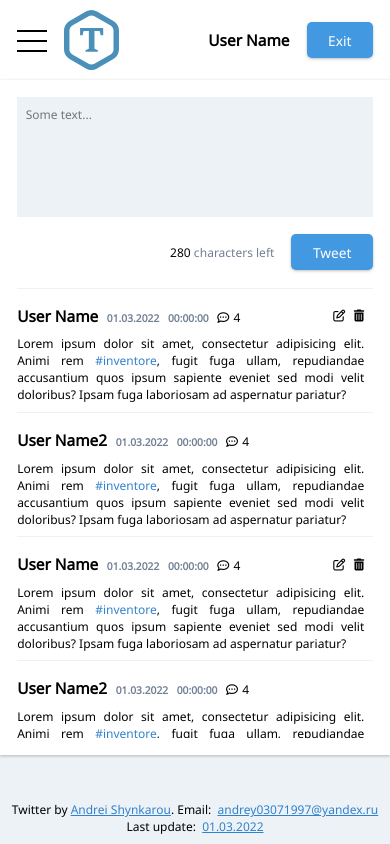
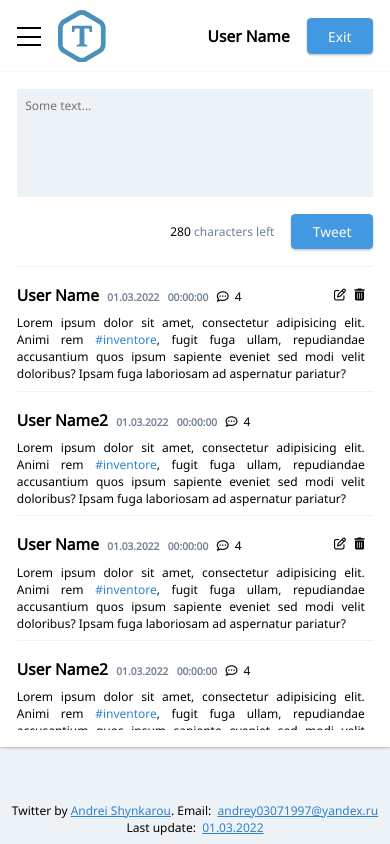
Before and after one commit to andrei4ik1997/DataMola_Trainee, a plain HTML site: page UI/index.html in a window 390 px wide. Drawn offline with Linux system fonts and the light colour scheme.

Commit message:
Fix remarks

```diff
--- a/UI/styles.css
+++ b/UI/styles.css
@@ -9,10 +9,8 @@
 }
 
 :root {
-  --primary__value: 1.4286rem;
-  --secondary__value: 0.7143rem;
-  --width__button: 7.1429rem;
-  --height__button: 2.8571rem;
+  --primary__value: 1.4rem;
+  --secondary__value: 0.7rem;
   --color__background_body: #edf2f7;
   --color__background_primary: #fff;
   --color__primary: #4299e1;
@@ -21,15 +19,15 @@
   --color__hashtag: #3182ce;
   --color__text: #000000;
   --color__button-text: #ffffff;
-  --shadow: 0px 1px 3px rgba(0, 0, 0, 0.25);
-  --border__input: 2px solid #d9d9d9;
-  --border-bottom: solid #edf2f7 1px;
-  --border_radius: 5px;
+  --shadow: 0px 0.1rem 0.2rem rgba(0, 0, 0, 0.25);
+  --border__input: 0.15rem solid #d9d9d9;
+  --border-bottom: solid #edf2f7 0.1rem;
+  --border_radius: 0.35rem;
   --padding__section: var(--primary__value);
-  --padding__body: 0 3.5714rem;
-  --padding__button: 0.7143rem 1.7857rem;
+  --padding__body: 0 3.5rem;
+  --padding__button: 0.7rem 1.8rem;
   --gap__container: var(--primary__value);
-  --gap__main: 2.1429rem;
+  --gap__main: 2rem;
 }
 
 ::-webkit-scrollbar {
@@ -54,15 +52,15 @@
 }
 
 h1 {
-  font-size: 2.441rem;
+  font-size: 2.4rem;
 }
 
 h2 {
-  font-size: 1.953rem;
+  font-size: 2rem;
 }
 
 h3 {
-  font-size: 1.563rem;
+  font-size: 1.5rem;
 }
 
 h4 {
@@ -116,7 +114,7 @@ input::-webkit-calendar-picker-indicator {
   border: none;
   border-radius: var(--border_radius);
   box-shadow: var(--shadow);
-  font-size: 1.1429rem;
+  font-size: 1.15rem;
   color: var(--color__button-text);
   cursor: pointer;
 }
@@ -158,24 +156,24 @@ input::-webkit-calendar-picker-indicator {
 .burger {
   display: none;
   position: relative;
-  width: 30px;
-  height: 20px;
+  width: 2rem;
+  height: 1.4286rem;
 }
 
 .burger__line {
   position: absolute;
   width: 100%;
-  height: 2px;
+  height: 0.1429rem;
   background-color: #000;
 }
 
 .burger__line:nth-of-type(2),
 .burger__line:nth-of-type(3) {
-  top: 10px;
+  top: 0.7rem;
 }
 
 .burger__line:nth-of-type(4) {
-  top: 20px;
+  top: 1.4rem;
 }
 
 .burger__input:checked ~ .header .burger__line:nth-of-type(1),
@@ -209,8 +207,8 @@ input::-webkit-calendar-picker-indicator {
 }
 
 .header__logo {
-  width: 228px;
-  height: 60px;
+  width: 16.2857rem;
+  height: 4.2857rem;
   background-image: url("./assets/logo/Logo.svg");
   background-size: contain;
   background-repeat: no-repeat;
@@ -223,7 +221,7 @@ input::-webkit-calendar-picker-indicator {
 }
 
 .header__username {
-  font-size: 1.2857rem;
+  font-size: 1.3rem;
   font-weight: bold;
   text-align: center;
 }
@@ -270,7 +268,7 @@ input::-webkit-calendar-picker-indicator {
 .form {
   display: flex;
   flex-direction: column;
-  flex: 0 1 300px;
+  flex: 0 1 4200rem;
   gap: calc(var(--gap__container) / 2);
 }
 
@@ -278,7 +276,7 @@ input::-webkit-calendar-picker-indicator {
   position: relative;
   display: flex;
   flex-direction: column;
-  gap: 5px;
+  gap: 0.5rem;
   width: 100%;
 }
 
@@ -290,8 +288,8 @@ input::-webkit-calendar-picker-indicator {
 .form__input {
   padding: 0 var(--secondary__value);
   width: 100%;
-  height: 2.5rem;
-  max-height: 60px;
+  height: 2.2rem;
+  max-height: 4rem;
   border: var(--border__input);
   border-radius: var(--border_radius);
   outline: none;
@@ -301,13 +299,13 @@ input::-webkit-calendar-picker-indicator {
 .form__hashtag {
   display: flex;
   flex-wrap: wrap;
-  gap: 0.3571rem;
+  gap: 0.5rem;
 }
 
 .hashtag__container {
   display: flex;
   align-items: baseline;
-  gap: 0.3571rem;
+  gap: 0.5rem;
 }
 
 .form__buttons {
@@ -348,8 +346,8 @@ input::-webkit-calendar-picker-indicator {
   display: flex;
   align-items: center;
   justify-content: center;
-  width: 4.2857rem;
-  height: 4.2857rem;
+  width: 4rem;
+  height: 4rem;
   border-radius: 100%;
   font-weight: bold;
   text-transform: uppercase;
@@ -361,7 +359,7 @@ input::-webkit-calendar-picker-indicator {
   flex: 1;
   padding: var(--secondary__value);
   max-height: max-content;
-  min-height: 70px;
+  min-height: 5rem;
   border: none;
   outline: none;
   resize: none;
@@ -425,7 +423,7 @@ input::-webkit-calendar-picker-indicator {
 .tweet__username,
 .comment__username {
   font-weight: bold;
-  font-size: 1.2857rem;
+  font-size: 1.3rem;
 }
 
 .tweet__date-container,
@@ -439,7 +437,7 @@ input::-webkit-calendar-picker-indicator {
 .comment__date,
 .comment__time {
   font-weight: bold;
-  font-size: 0.8571rem;
+  font-size: 0.85rem;
   color: var(--color__secondary);
 }
 
@@ -447,7 +445,7 @@ input::-webkit-calendar-picker-indicator {
   display: flex;
   flex-direction: row;
   align-items: baseline;
-  gap: 0.3571rem;
+  gap: 0.5rem;
 }
 
 .tweet__icons-container {
@@ -495,7 +493,7 @@ input::-webkit-calendar-picker-indicator {
   min-height: max-content;
   height: 5%;
   padding-bottom: var(--secondary__value);
-  font-size: 0.8571rem;
+  font-size: 0.85rem;
   text-align: center;
   color: var(--color__secondary);
 }
@@ -515,7 +513,7 @@ input::-webkit-calendar-picker-indicator {
   align-self: center;
   margin-bottom: var(--primary__value);
   font-weight: bold;
-  font-size: 1.7143rem;
+  font-size: 1.7rem;
   color: var(--color__secondary);
 }
 
@@ -531,7 +529,7 @@ input::-webkit-calendar-picker-indicator {
 }
 
 .not-found__text {
-  font-size: 3.4286rem;
+  font-size: 4rem;
 }
 
 .modal {
@@ -585,7 +583,7 @@ input::-webkit-calendar-picker-indicator {
 .authorization__form,
 .registration__form {
   align-items: center;
-  gap: 1.7857rem;
+  gap: 1.8rem;
 }
 
 .form__error-message {
@@ -603,8 +601,8 @@ input::-webkit-calendar-picker-indicator {
 .link_icon {
   position: absolute;
   top: 0;
-  left: 3.5714rem;
-  transform: translateY(-50%);
+  left: 3.5rem;
+  transform: translate(-50%, -50%);
 }
 
 .error {
@@ -663,7 +661,7 @@ input::-webkit-calendar-picker-indicator {
     gap: 0%;
   }
   .header {
-    min-height: 80px;
+    min-height: 6rem;
   }
 
   .burger {
@@ -693,7 +691,7 @@ input::-webkit-calendar-picker-indicator {
   }
 
   .form-add__placeholder {
-    min-height: 120px;
+    min-height: 9rem;
   }
 
   .footer {
@@ -707,7 +705,7 @@ input::-webkit-calendar-picker-indicator {
   }
 
   .header__logo {
-    width: 66px;
+    width: 4.7rem;
     background-image: url("./assets/logo/Logo_mobile.svg");
   }
 
```
